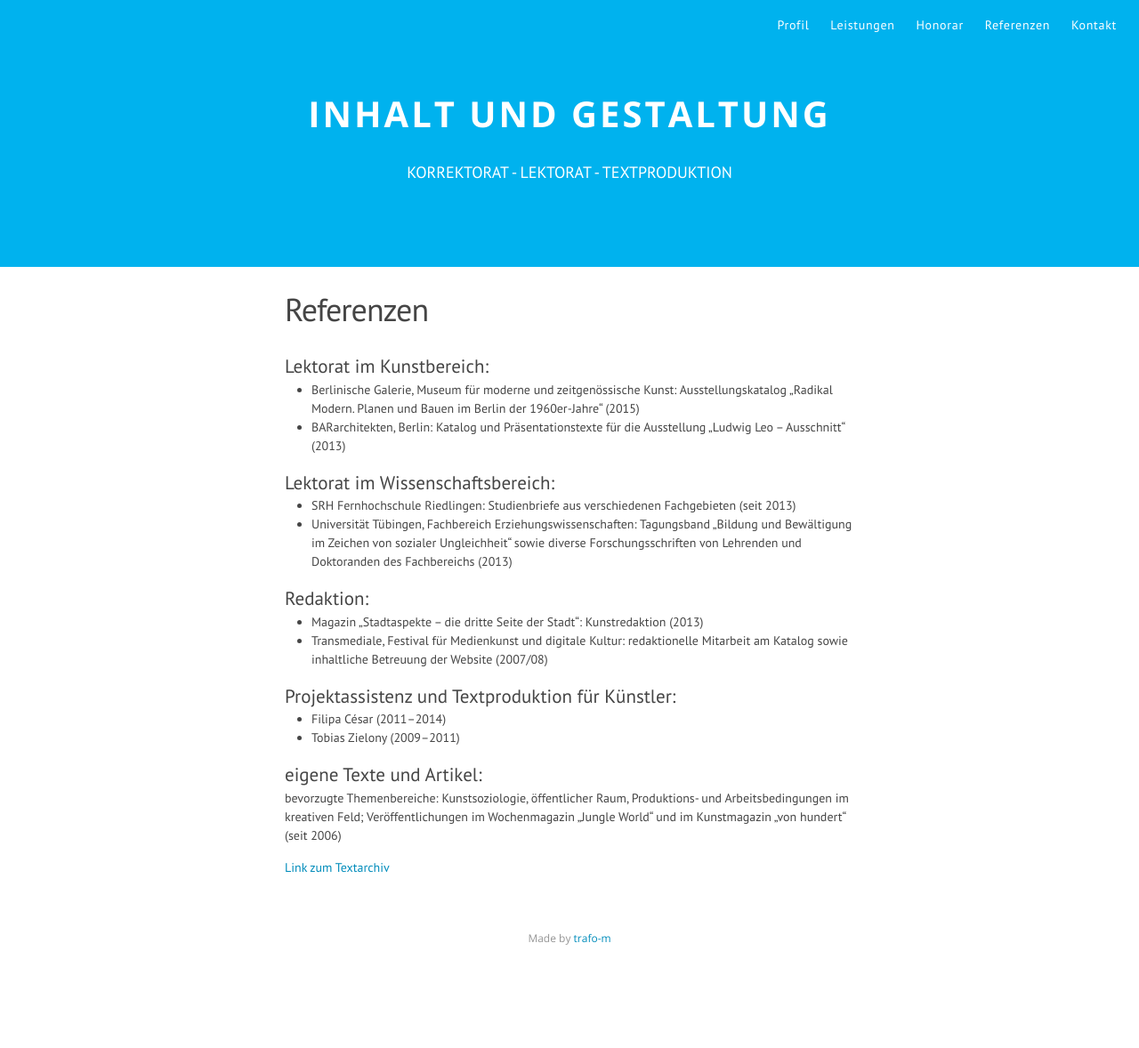
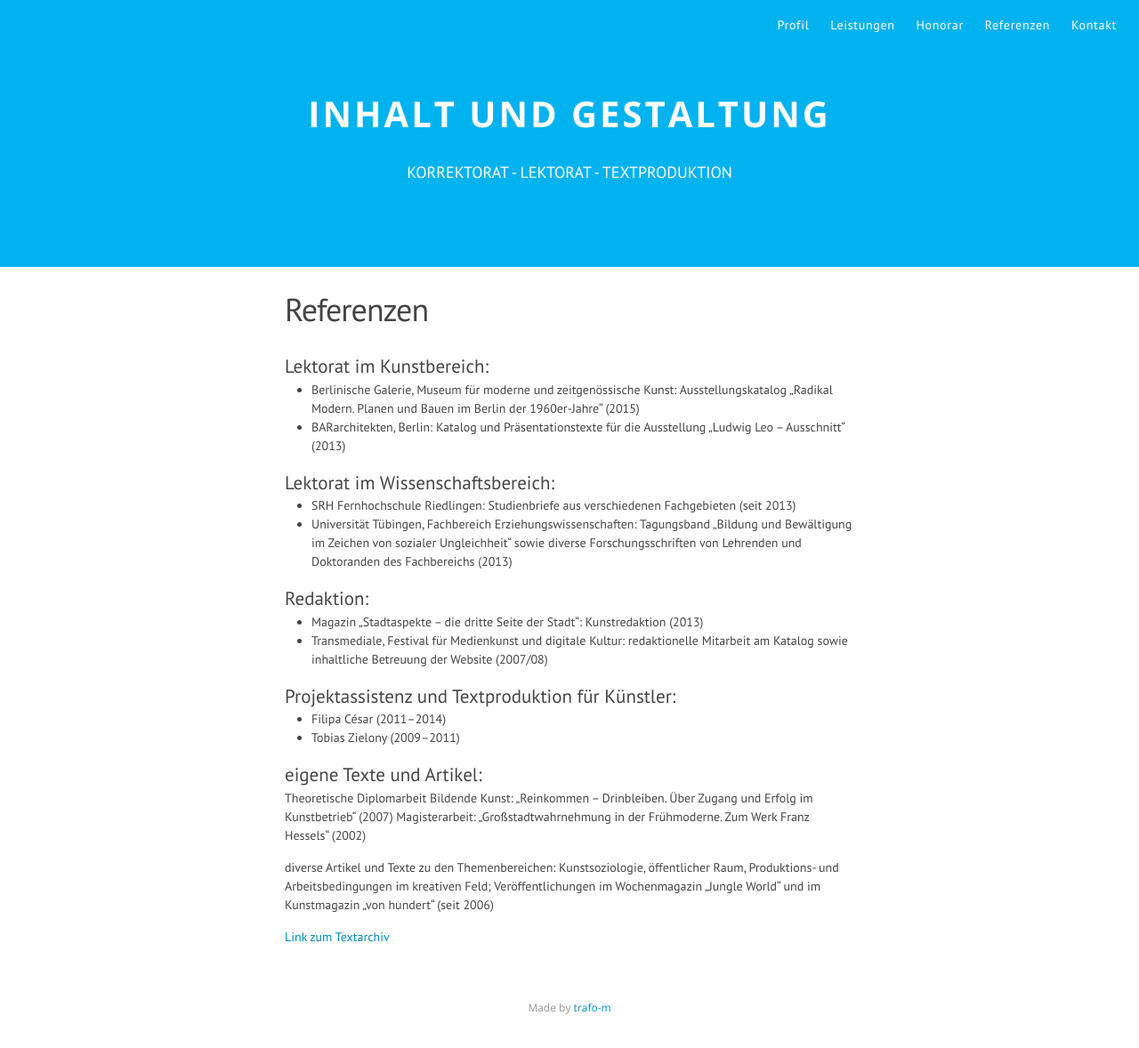
Before and after one commit to i-u-g/iug, a Jekyll site: the page built from referenzen.md, in a window 1280 px wide. Shown: the whole page at 89% size. Built offline with Jekyll 4.4.1, drawn with Linux system fonts in a browser that asks for light colours; nearby versions of some CDN libraries; Markdown is read by kramdown in place of the engine named in the settings; before the commit the page ends 1100 px from its top, so only the background shows below that.

Commit message:
Update referenzen.md

```diff
--- a/referenzen.md
+++ b/referenzen.md
@@ -25,6 +25,9 @@ page: 4
 - Tobias Zielony (2009–2011)
 
 ## eigene Texte und Artikel:
-bevorzugte Themenbereiche: Kunstsoziologie, öffentlicher Raum, Produktions- und Arbeitsbedingungen im kreativen Feld; Veröffentlichungen im Wochenmagazin „Jungle World“ und im Kunstmagazin „von hundert“ (seit 2006)
+Theoretische Diplomarbeit Bildende Kunst: „Reinkommen – Drinbleiben. Über Zugang und Erfolg im Kunstbetrieb“ (2007)
+Magisterarbeit: „Großstadtwahrnehmung in der Frühmoderne. Zum Werk Franz Hessels“ (2002)
+
+diverse Artikel und Texte zu den Themenbereichen: Kunstsoziologie, öffentlicher Raum, Produktions- und Arbeitsbedingungen im kreativen Feld; Veröffentlichungen im Wochenmagazin „Jungle World“ und im Kunstmagazin „von hundert“ (seit 2006)
 
 [Link zum Textarchiv]( http://trafo-m.de/dianaartus/?page_id=34)
```
